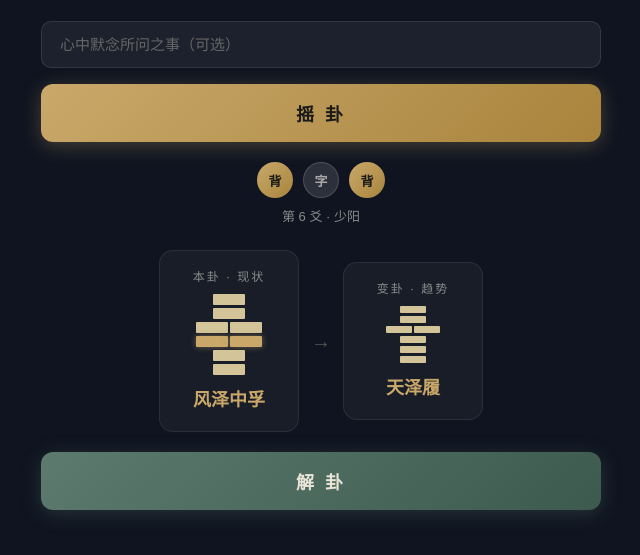
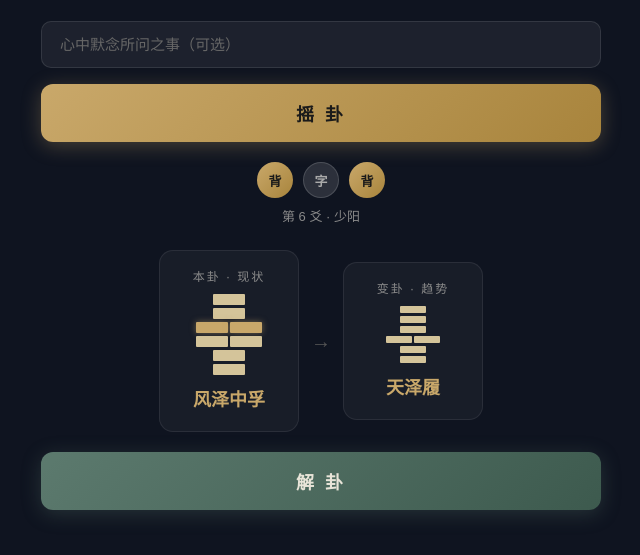
Before and after one commit to yyjeaon/wood, a plain HTML site: page dist/周易摇卦.html in a window 1280 px wide. Both pictures are taken after a click on the button "摇 卦". Shown: the part 87-642 px from the top of the page, without its empty margins (319-959 px from the left). Drawn offline with Linux system fonts and the light colour scheme.

Commit message:
fix: 卦象爻序颠倒，上爻应在上、初爻在下
Co-Authored-By: Devin AI <158243242+devin-ai-integration[bot]@users.noreply.github.com>

```diff
--- a/dist/周易摇卦.html
+++ b/dist/周易摇卦.html
@@ -32,7 +32,7 @@ h1{text-align:center;font-size:26px;letter-spacing:4px;margin-bottom:4px;color:#
 .panels{display:flex;gap:12px;align-items:center;justify-content:center;margin-bottom:20px}
 .panel{background:rgba(255,255,255,.04);border:1px solid rgba(255,255,255,.08);border-radius:14px;padding:16px 12px;flex:1;max-width:140px;text-align:center}
 .ptitle{font-size:12px;color:#8a8a8a;letter-spacing:2px;margin-bottom:10px}
-.gua{display:flex;flex-direction:column-reverse;gap:3px;align-items:center;margin-bottom:10px}
+.gua{display:flex;flex-direction:column;gap:3px;align-items:center;margin-bottom:10px}
 .yao{display:flex;gap:2px}
 .yao i{display:inline-block;width:32px;height:9px;border-radius:1px;background:#d4c49a}
 .yao.mv i{background:#c9a86a;box-shadow:0 0 6px rgba(201,168,106,.5)}
```
Also changed, not shown: index.html (+1 -1 lines).
